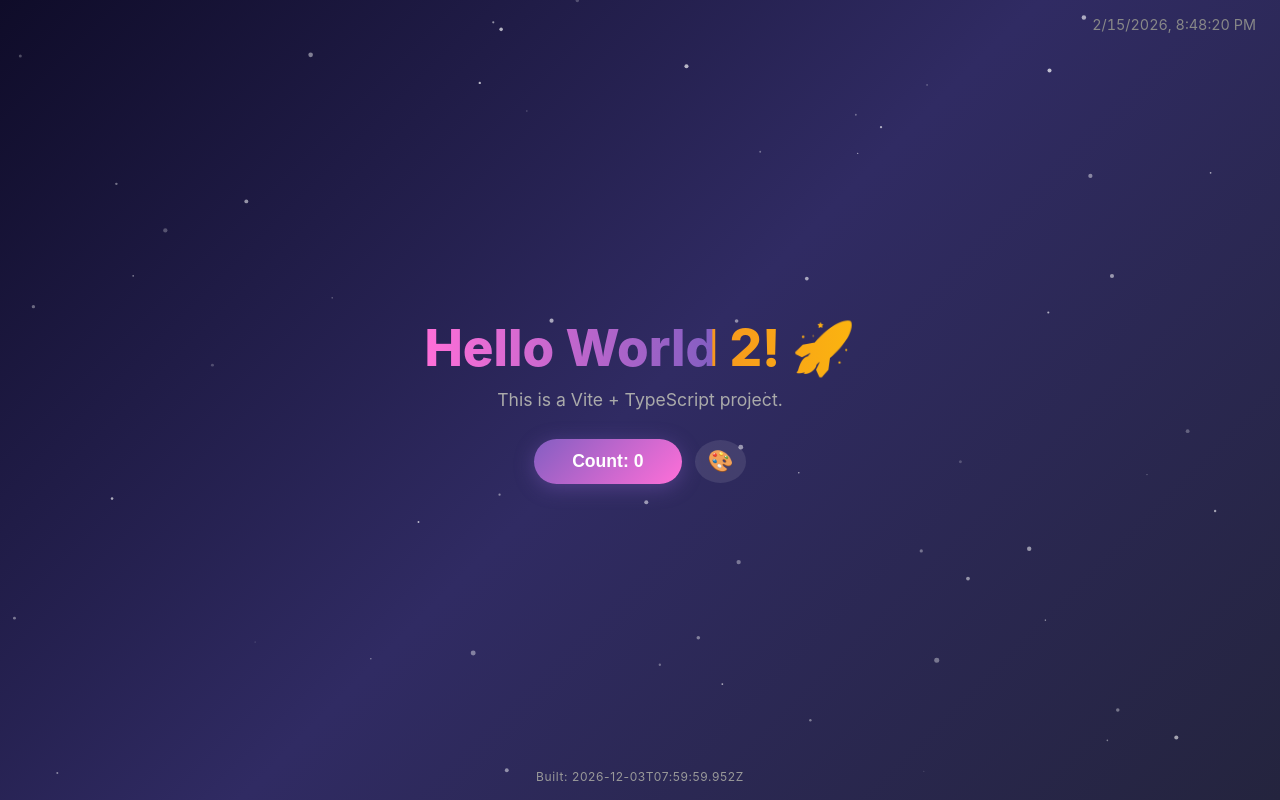
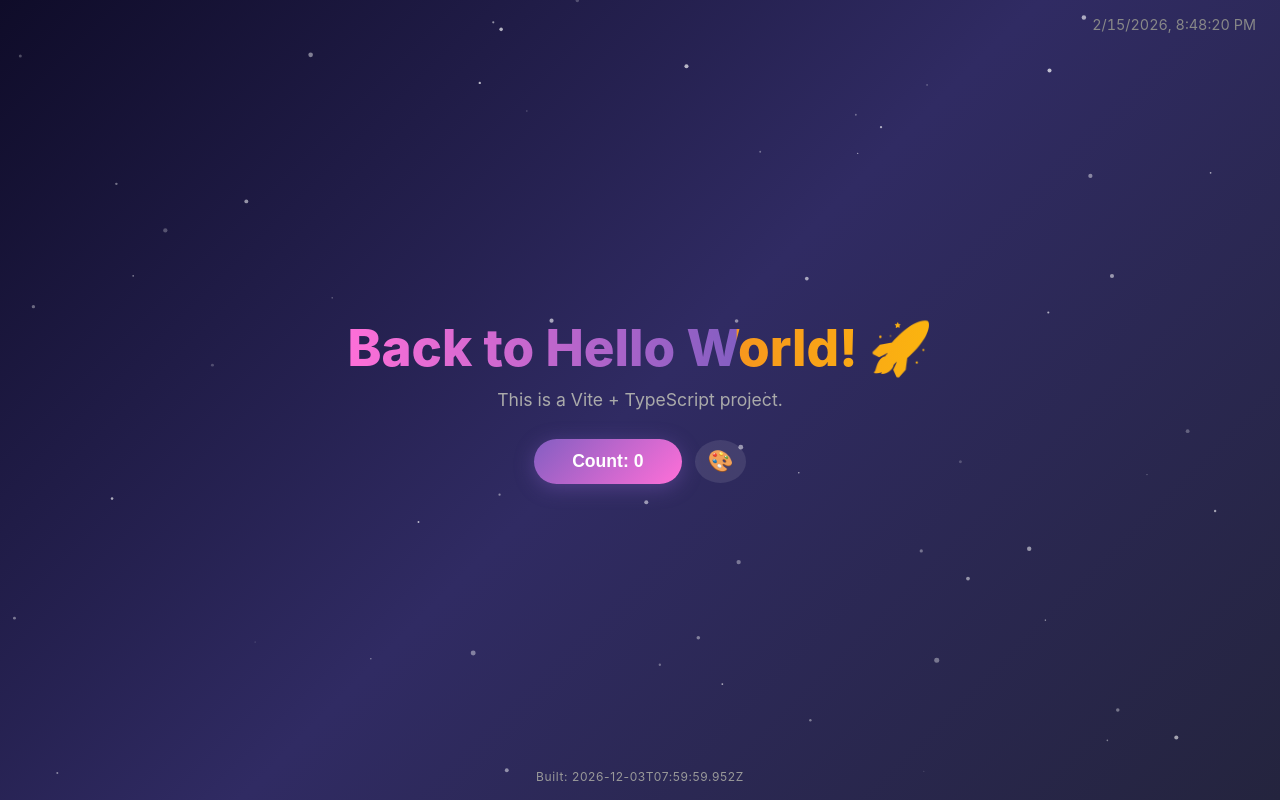
Before and after one commit to etdofreshai/helloworld-typescript, a website built with Vite: page index.html in a window 1280 px wide. Built offline with nearby package versions, Linux system fonts and the light colour scheme.

Commit message:
Change label to Back to Hello World

```diff
--- a/index.html
+++ b/index.html
@@ -3,7 +3,7 @@
   <head>
     <meta charset="UTF-8" />
     <meta name="viewport" content="width=device-width, initial-scale=1.0" />
-    <title>Hello World 2</title>
+    <title>Back to Hello World</title>
   </head>
   <body>
     <div id="app"></div>
--- a/src/main.ts
+++ b/src/main.ts
@@ -141,7 +141,7 @@ function render() {
       document.body.appendChild(clock)
     }
     app.innerHTML = `
-      <h1>Hello World 2! 🚀</h1>
+      <h1>Back to Hello World! 🚀</h1>
       <p id="typed"></p>
       <div class="button-row">
         <button id="counter" type="button">Count: ${count}</button>
```
